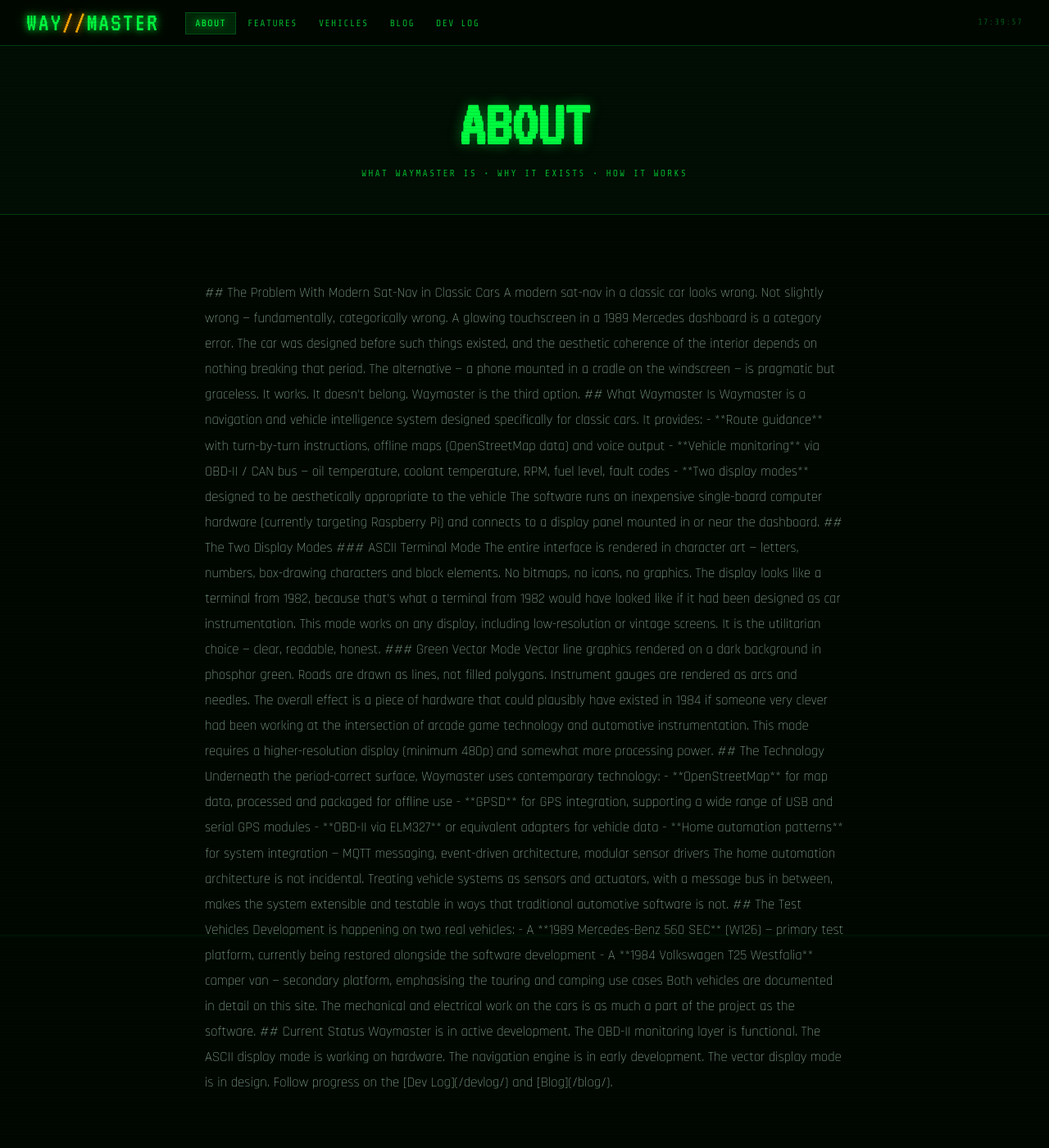
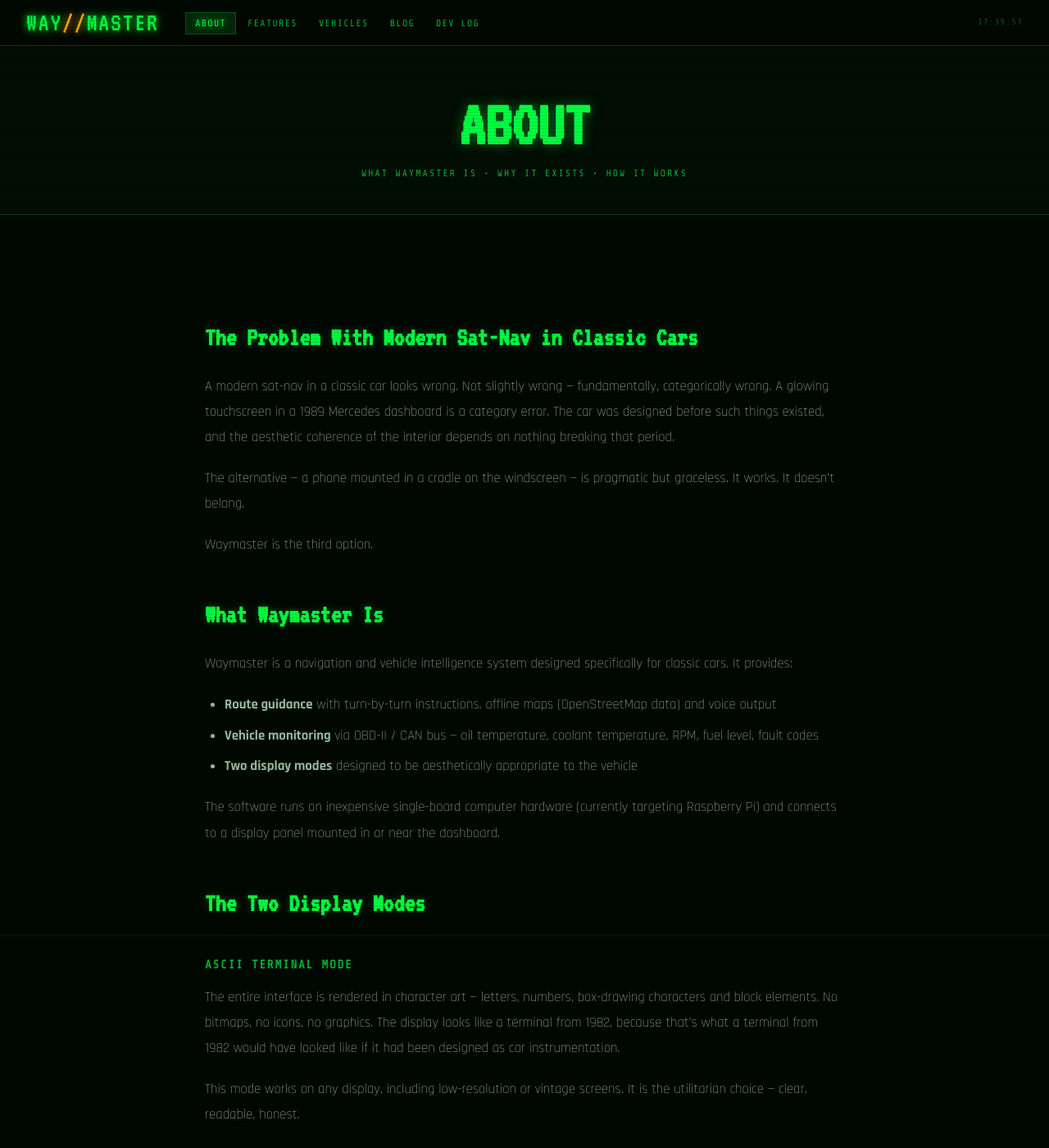
Before and after one commit to WaymasterOrg/waymaster.com, a Jekyll site: the page built from about.md, in a window 1280 px wide and 1400 px high. Shown: the whole window at 82% size. Built offline with Jekyll 4.4.1, drawn with Linux system fonts in a browser that asks for light colours; some of the changed text lies outside the part shown.

Commit message:
Update about.md

```diff
--- a/about.md
+++ b/about.md
@@ -13,7 +13,7 @@
 </div>
 
 <section class="section">
-  <div class="container--narrow post-content">
+  <div class="container--narrow post-content" markdown="1">
 
 ## The Problem With Modern Sat-Nav in Classic Cars
 
```
